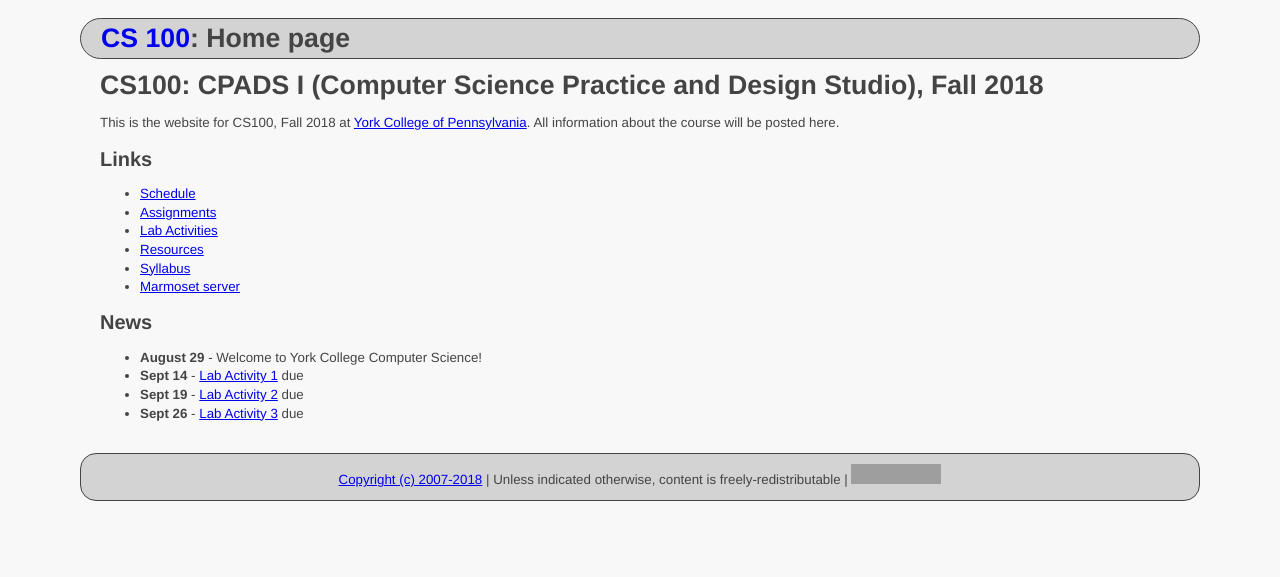
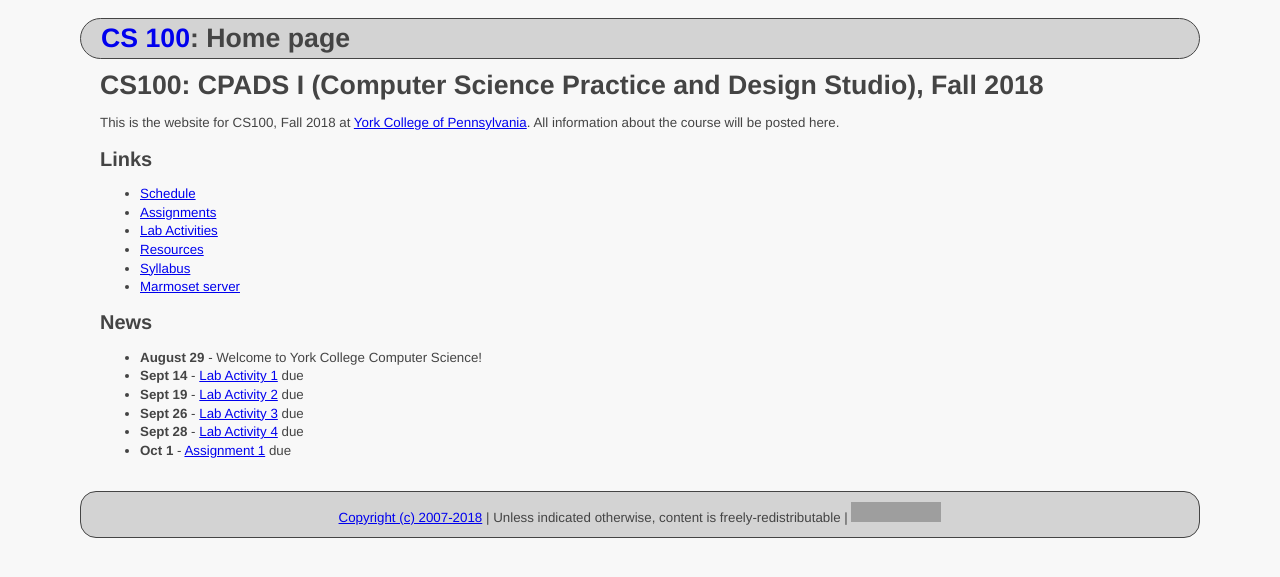
Before and after one commit to ycpcs/cs100-fall2018, a Jekyll site: the page built from index.md, in a window 1280 px wide. Shown: the top 577 px of the page. Built offline with Jekyll 4.4.1, drawn with Linux system fonts in a browser that asks for light colours; grey boxes are pictures that could not be loaded.

Commit message:
added lab4

```diff
--- a/index.md
+++ b/index.md
@@ -24,10 +24,10 @@ All information about the course will be posted here.
 * **Sept 14** - [Lab Activity 1](labs/CPADS_Lab1.pdf) due
 * **Sept 19** - [Lab Activity 2](labs/CPADS_Lab2.pdf) due
 * **Sept 26** - [Lab Activity 3](labs/CPADS_Lab3.pdf) due
+* **Sept 28** - [Lab Activity 4](labs/CPADS_Lab4.pdf) due
+* **Oct 1** - [Assignment 1](assign/CPADS_Assign1.pdf) due
 
 <!--
-* **Sept 27** - [Lab Activity 4](labs/CPADS_Lab4.pdf) due
-* **Sept 29** - [Assignment 1](assign/CPADS_Assign1.pdf) due
 * **Oct 4, 6 - EXAM I**
 * **Oct 16 - NO CLASS (Fall Break)**
 * **Oct 20** - [Lab Activity 5](labs/CPADS_Lab5.pdf) due
```
Also changed, not shown: labs/index.md (+1 -1 lines), 1 other file.
